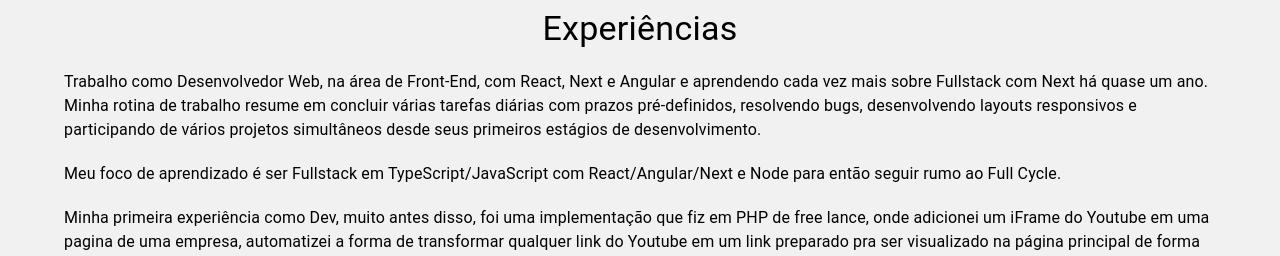
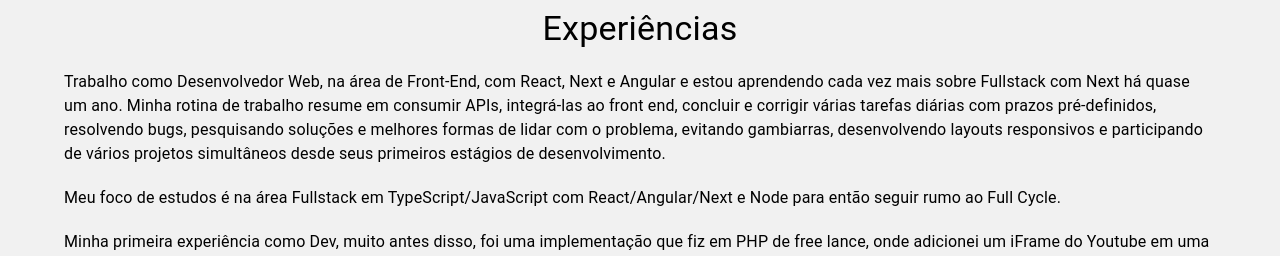
Before and after one commit to mrbraiant/portfolio, a Next.js app: page /experiencias in a window 1280 px wide. Shown: the part 446-702 px from the top of the page. Built offline with nearby package versions, Linux system fonts and the light colour scheme.

Commit message:
fix: remaking exp text

```diff
--- a/src/components/experience/index.tsx
+++ b/src/components/experience/index.tsx
@@ -15,18 +15,21 @@ export const Experience = () => {
           </TitleBox>
           <Text>
             Trabalho como Desenvolvedor Web, na área de
-            Front-End, com React, Next e Angular e
+            Front-End, com React, Next e Angular e estou
             aprendendo cada vez mais sobre Fullstack com
             Next há quase um ano. Minha rotina de trabalho
-            resume em concluir várias tarefas diárias com
-            prazos pré-definidos, resolvendo bugs,
+            resume em consumir APIs, integrá-las ao front
+            end, concluir e corrigir várias tarefas diárias
+            com prazos pré-definidos, resolvendo bugs,
+            pesquisando soluções e melhores formas de lidar
+            com o problema, evitando gambiarras,
             desenvolvendo layouts responsivos e participando
             de vários projetos simultâneos desde seus
             primeiros estágios de desenvolvimento.
           </Text>
           <br />
           <Text>
-            Meu foco de aprendizado é ser Fullstack em
+            Meu foco de estudos é na área Fullstack em
             TypeScript/JavaScript com React/Angular/Next e
             Node para então seguir rumo ao Full Cycle.
           </Text>
```
